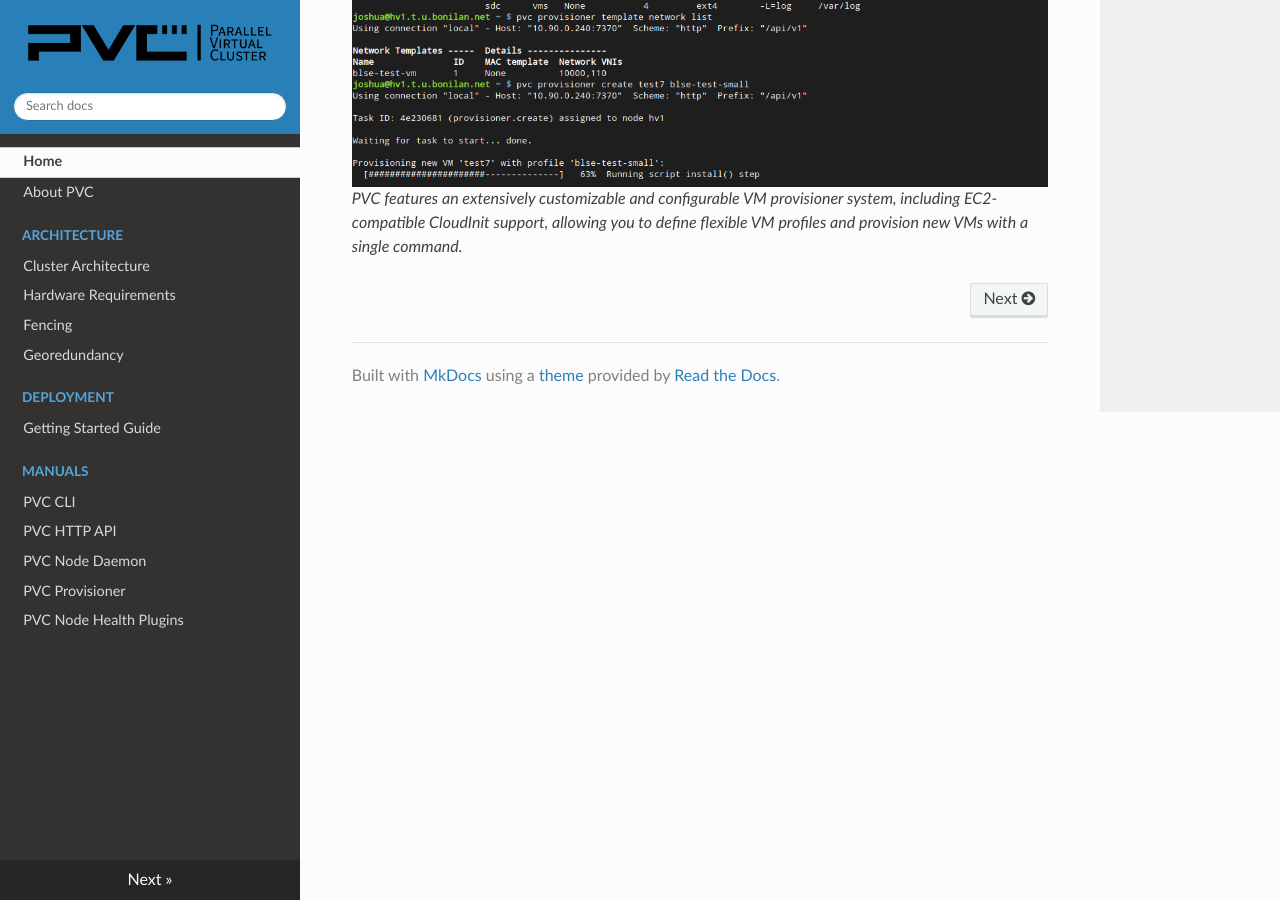
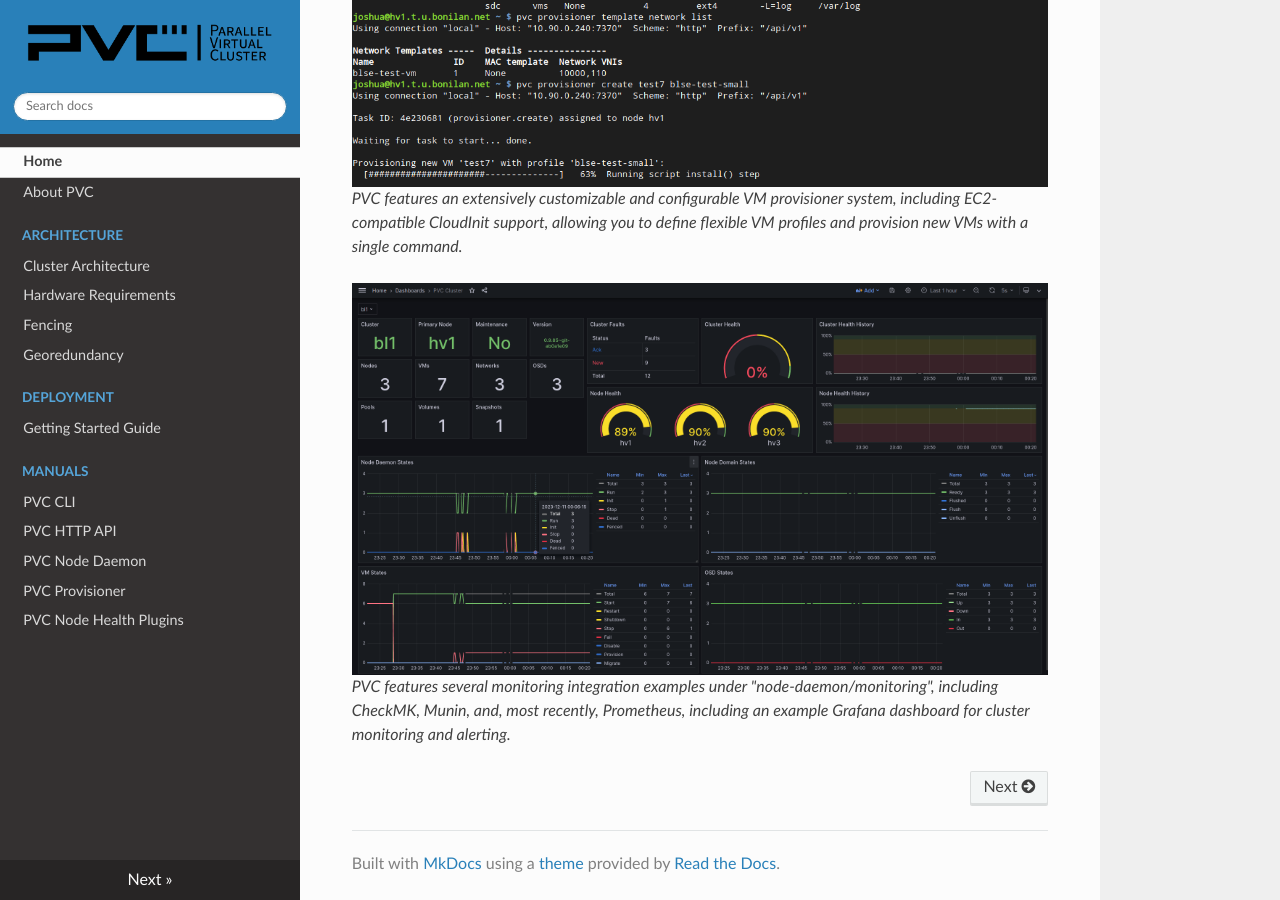
Before and after one commit to parallelvirtualcluster/docs, an MkDocs documentation site: the page built from docs/index.md, in a window 1280 px wide and 900 px high, scrolled down 6511 px. Built offline with MkDocs 1.6.1, drawn with Linux system fonts in a browser that asks for light colours; nearby versions of some CDN libraries.

Commit message:
Add Grafana dashboard screenshot

```diff
--- a/docs/index.md
+++ b/docs/index.md
@@ -78,3 +78,7 @@
 <p><img alt="10. Provisioner" src="images/10-provisioner.png"/><br/>
 <i>PVC features an extensively customizable and configurable VM provisioner system, including EC2-compatible CloudInit support, allowing you to define flexible VM profiles and provision new VMs with a single command.</i>
 </p>
+
+<p><img alt="11. Prometheus and Grafana dashboard" src="images/11-prometheus-grafana.png"/><br/>
+<i>PVC features several monitoring integration examples under "node-daemon/monitoring", including CheckMK, Munin, and, most recently, Prometheus, including an example Grafana dashboard for cluster monitoring and alerting.</i>
+</p>
```
Also changed, not shown: docs/images/11-prometheus-grafana.png (added).
